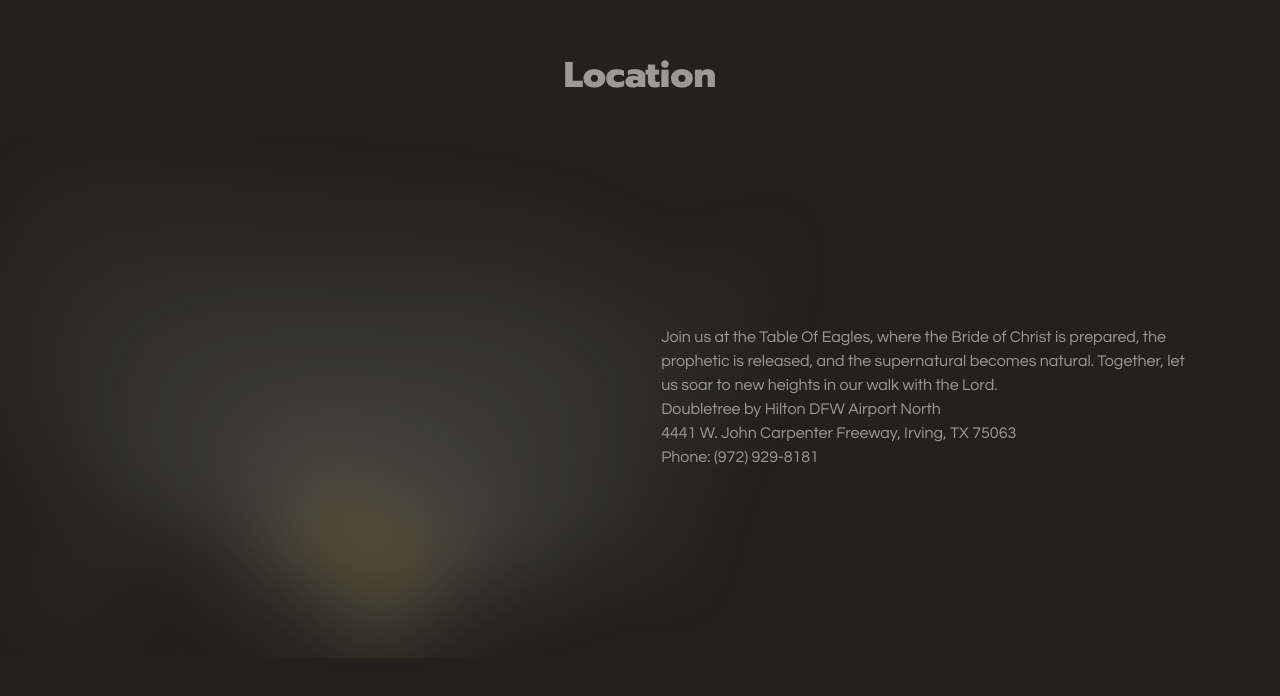
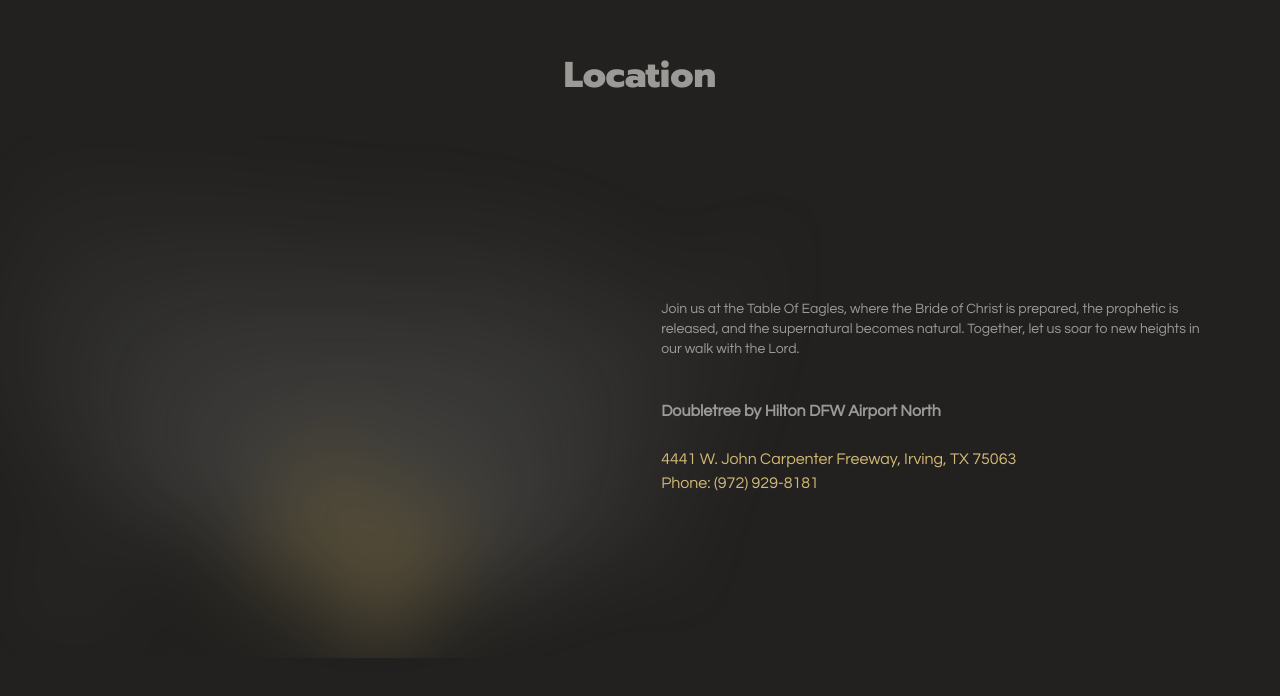
Before and after one commit to joel-kalema/table-0f-eagles, a Next.js app: page / in a window 1280 px wide. Shown: the part 3053-3749 px from the top of the page. Built offline with nearby package versions, Linux system fonts and the light colour scheme.

Commit message:
add location

```diff
--- a/app/(root)/home/_componets/map.tsx
+++ b/app/(root)/home/_componets/map.tsx
@@ -29,10 +29,10 @@ export default function Location() {
 
                 </div>
                 <div className="w-1/2 ml-[-10rem] pr-20">
-                    <p>Join us at the Table Of Eagles, where the Bride of Christ is prepared, the prophetic is released, and the supernatural becomes natural. Together, let us soar to new heights in our walk with the Lord.</p>
-                    <h2>Doubletree by Hilton DFW Airport North</h2>
-                    <p>4441 W. John Carpenter Freeway, Irving, TX 75063</p>
-                    <p>Phone: (972) 929-8181</p>
+                    <p className="text-sm mb-10">Join us at the Table Of Eagles, where the Bride of Christ is prepared, the prophetic is released, and the supernatural becomes natural. Together, let us soar to new heights in our walk with the Lord.</p>
+                    <h2 className="font-extrabold mb-6">Doubletree by Hilton DFW Airport North</h2>
+                    <p className="text-[#d3b975]">4441 W. John Carpenter Freeway, Irving, TX 75063</p>
+                    <p className="text-[#d3b975]">Phone: (972) 929-8181</p>
                 </div>
             </div>
         </div>
```
